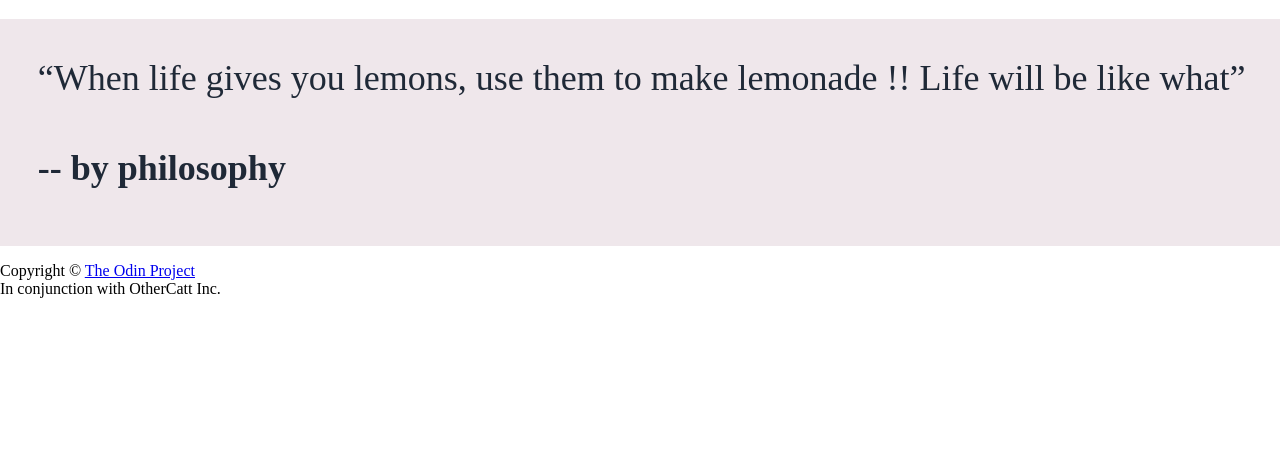
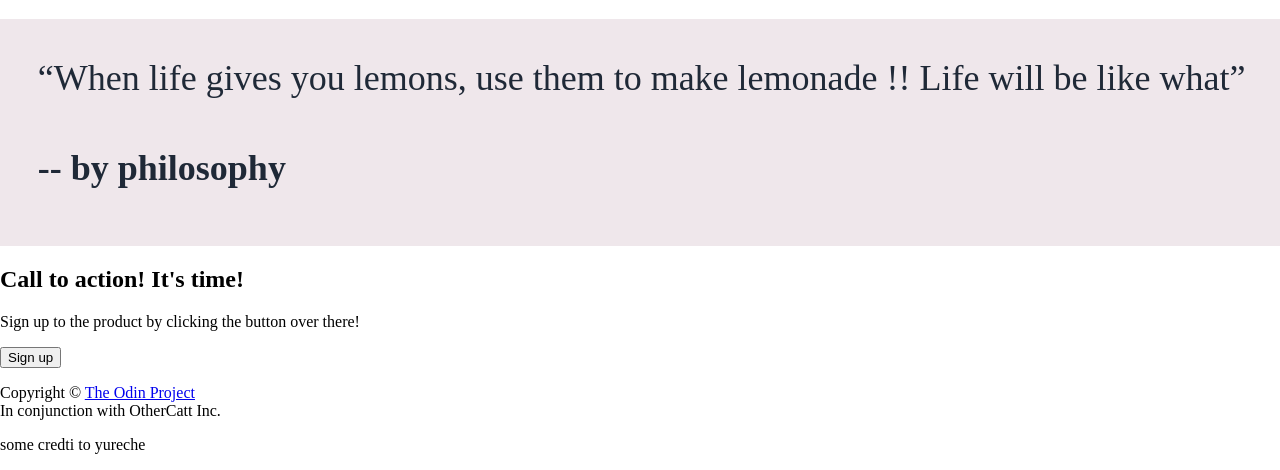
Before and after one commit to Lurking7guacamole/landing-page, a plain HTML site: page index.html in a window 1280 px wide. Shown: the part 825-1295 px from the top of the page. Before the commit the page ends 1139 px from the top, so only its background shows below. Drawn offline with Linux system fonts and the light colour scheme.

Commit message:
Update index.html

```diff
--- a/index.html
+++ b/index.html
@@ -4,6 +4,7 @@
 <head>
     <meta charset="UTF-8">
     <meta http-equiv="X-UA-Compatible" content="IE=edge">
+
     <meta name="viewport" content="width=device-width, initial-scale=1.0">
     <title>landing page</title>
     <title>Documents</title>
@@ -39,14 +40,25 @@
     </div>
 
     <div class="e5">   “When life gives you lemons, use them to make lemonade !! Life will be like what”
-      <h4>                            -- by philosophy</h4>
+      <div class="by"><h4>-- by philosophy</h4></div>
+
     </div>
-
+    <div class="sign-up-container">
+      <div class="sign-up">
+          <div class="sign-up-text"><h2>Call to action! It's time!</h2>
+              <p>Sign up to the product by clicking the button over there!</p>
+          </div>
+          <div class="sign-up-button">
+              <button>Sign up</button>
+          </div>
+      </div>
+  </div>
 </body>
 
 
 <footer>
     <p>Copyright © <a target="_blank" href="https://www.theodinproject.com/">
       The Odin Project</a><br>In conjunction with OtherCatt Inc.</p>
+    <p>some credti to yureche</p>
   </footer>
 </html>
```
